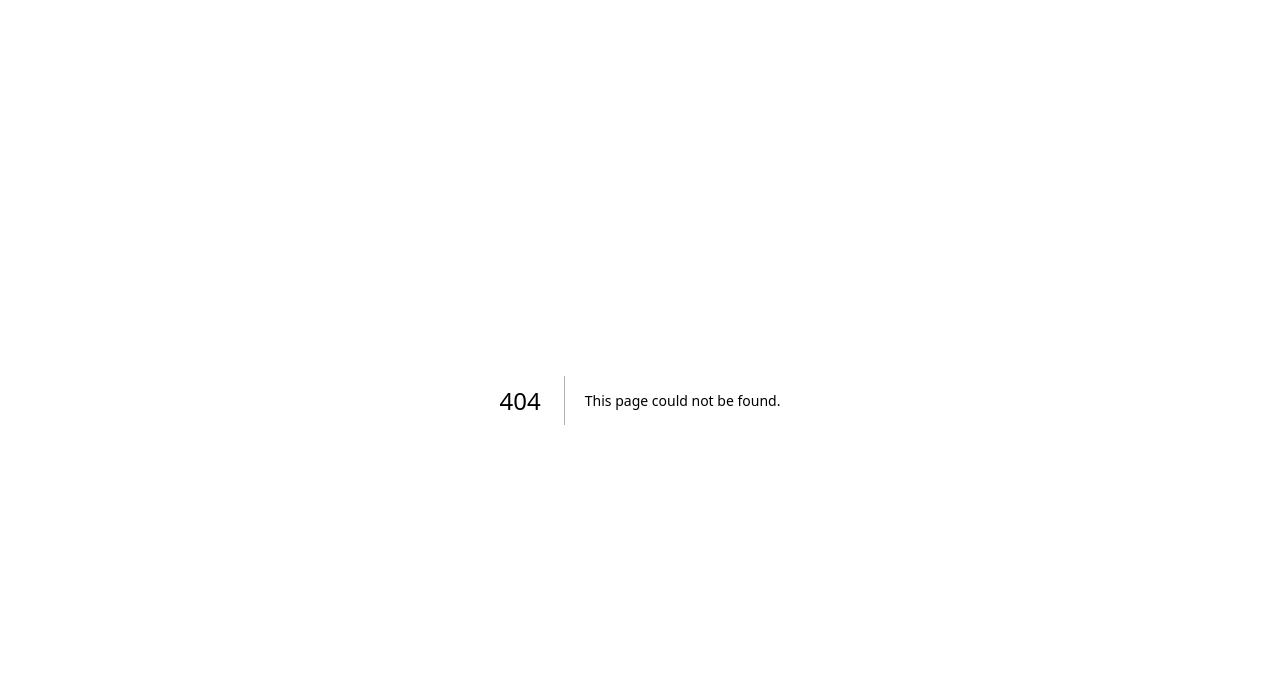
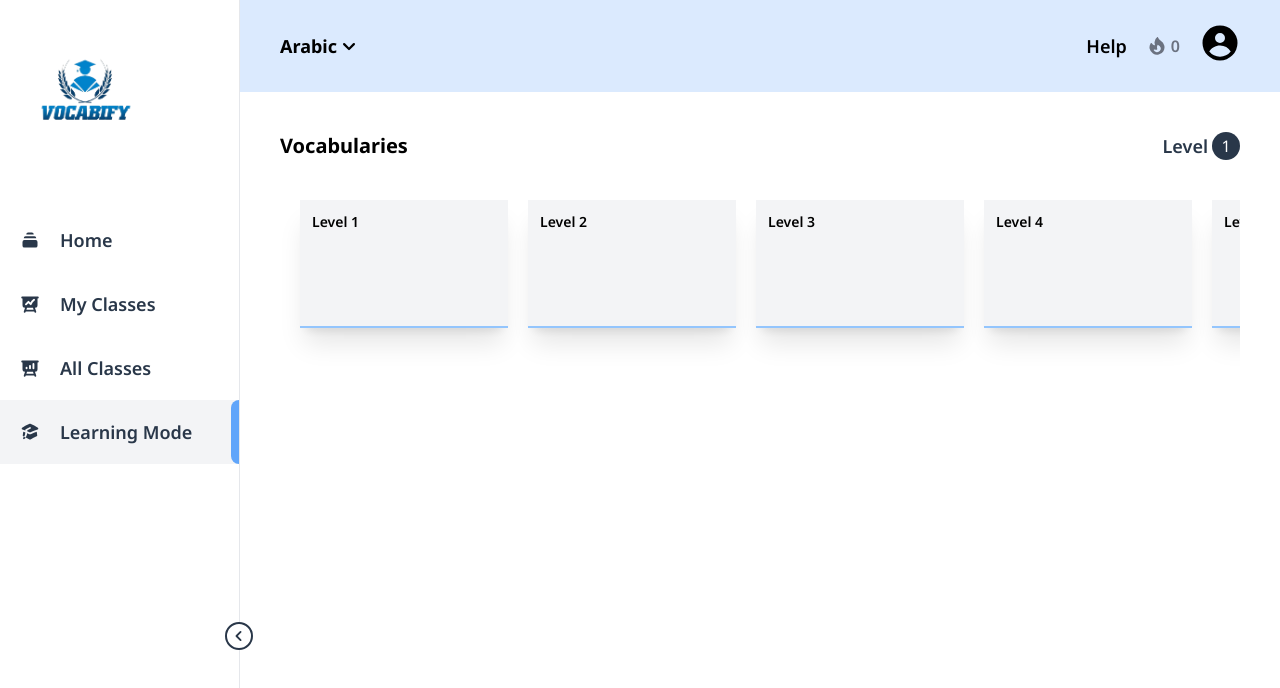
Before and after one commit to HarisShaikh97/language-learning-app, a Next.js app: page /learning-mode in a window 1280 px wide. Before the commit this address had no page. Shown: the top 688 px of the page. Built offline with nearby package versions, Linux system fonts and the light colour scheme.

Commit message:
Learning mode

```diff
--- a/app/all-classes/page.js
+++ b/app/all-classes/page.js
@@ -8,10 +8,21 @@ export default function AllClasses() {
 	return (
 		<Layout>
 			<div className="flex-1 min-h-full flex flex-col gap-5 p-10">
-                <p className="text-2xl font-bold mt-10">Select to add a Course</p>
-                <div className="w-full grid grid-flow-row md:grid-cols-3 gap-5">
+				<p className="text-2xl font-bold mt-10">
+					Select to add a Course
+				</p>
+				<div className="w-full md:w-fit grid grid-flow-row md:grid-flow-col gap-5">
 					{coursesData?.map((item, key) => {
-                        return <LanguageCard id={1} name={item?.title} flagImage={item?.flagImage} image={item?.image} href="/my-courses" key={key} />
+						return (
+							<LanguageCard
+								id={1}
+								name={item?.title}
+								flagImage={item?.flagImage}
+								image={item?.image}
+								href="/my-courses"
+								key={key}
+							/>
+						)
 					})}
 				</div>
 			</div>
--- a/app/course/[slug]/page.js
+++ b/app/course/[slug]/page.js
@@ -1,6 +1,6 @@
 "use client"
 
-import { useState, useRef, useEffect } from "react"
+import { useState } from "react"
 // import {
 //     CheckIcon,
 //     MagnifyingGlassIcon,
@@ -109,7 +109,7 @@ export default function Course({ params }) {
 					<p className="text-2xl font-bold mt-10">
 						Continue learning
 					</p>
-					<div className="h-36 w-60 sm:h-28 sm:w-72 shadow-xl bg-sky-100 border-b-2 border-sky-300 flex flex-col justify-between p-3">
+					<div className="h-36 w-60 sm:h-28 sm:w-72 shadow-xl bg-sky-100 border-b-2 border-sky-300 flex flex-col justify-between p-3 ml-5">
 						<p className="text-xs font-bold">Abjad</p>
 						<div className="flex flex-col sm:flex-row sm:items-center gap-3 sm:gap-0 justify-between w-full">
 							<p>Deciphering the letters</p>
@@ -130,8 +130,8 @@ export default function Course({ params }) {
                                     <ChevronLeftIcon className="size-5 text-black" />
                                 </button>
                             )} */}
-							<div className="w-full overflow-x-auto scrollbar-none">
-								<div className="flex flex-col sm:flex-row gap-5 sm:items-center">
+							<div className="w-full overflow-x-auto scrollbar-none pl-5 pb-20">
+								<div className="flex flex-col md:flex-row gap-5 sm:items-center w-fit">
 									{coursesData
 										?.find((course) => {
 											return (
--- /dev/null
+++ b/app/learning-mode/page.js
@@ -0,0 +1,169 @@
+"use client"
+
+import { useState } from "react"
+import Layout from "@/components/layout/Layout"
+import ScenarioPopup from "@/components/scenario-popup/ScenarioPopup"
+import { ScenarioCard } from "@/components/scenario-card/ScenarioCard"
+
+export default function LearningMode() {
+	const [showPopup, setShowPopup] = useState(false)
+	const [selectedScenario, setSelectedScenario] = useState()
+
+	const data = [
+		{
+			id: "1",
+			title: "Level 1",
+			description: "Description of how to count in Arabic...",
+			translations: [
+				{
+					english: "one",
+					arabic: "واحد"
+				},
+				{
+					english: "two",
+					arabic: "اثنان"
+				},
+				{
+					english: "three",
+					arabic: "ثلاثة"
+				}
+			]
+		},
+		{
+			id: "2",
+			title: "Level 2",
+			description:
+				"Description of daily basic communication in Arabic...",
+			translations: [
+				{
+					english: "hello",
+					arabic: "مرحبا"
+				},
+				{
+					english: "goodbye",
+					arabic: "وداعا"
+				},
+				{
+					english: "thank you",
+					arabic: "شكرا لك"
+				}
+			]
+		},
+		{
+			id: "3",
+			title: "Level 3",
+			description: "Description of how to count in Arabic...",
+			translations: [
+				{
+					english: "one",
+					arabic: "واحد"
+				},
+				{
+					english: "two",
+					arabic: "اثنان"
+				},
+				{
+					english: "three",
+					arabic: "ثلاثة"
+				}
+			]
+		},
+		{
+			id: "4",
+			title: "Level 4",
+			description:
+				"Description of daily basic communication in Arabic...",
+			translations: [
+				{
+					english: "hello",
+					arabic: "مرحبا"
+				},
+				{
+					english: "goodbye",
+					arabic: "وداعا"
+				},
+				{
+					english: "thank you",
+					arabic: "شكرا لك"
+				}
+			]
+		},
+		{
+			id: "5",
+			title: "Level 5",
+			description: "Description of how to count in Arabic...",
+			translations: [
+				{
+					english: "one",
+					arabic: "واحد"
+				},
+				{
+					english: "two",
+					arabic: "اثنان"
+				},
+				{
+					english: "three",
+					arabic: "ثلاثة"
+				}
+			]
+		},
+		{
+			id: "6",
+			title: "Level 6",
+			description:
+				"Description of daily basic communication in Arabic...",
+			translations: [
+				{
+					english: "hello",
+					arabic: "مرحبا"
+				},
+				{
+					english: "goodbye",
+					arabic: "وداعا"
+				},
+				{
+					english: "thank you",
+					arabic: "شكرا لك"
+				}
+			]
+		}
+	]
+
+	return (
+		<Layout>
+			<div className="min-h-full flex-1 flex flex-col gap-10 relative p-10">
+				{showPopup && (
+					<ScenarioPopup
+						id={selectedScenario}
+						setShowPopup={setShowPopup}
+					/>
+				)}
+				<div className="flex flex-row items-center justify-between w-full">
+					<p className="text-xl font-bold">Vocabularies</p>
+					<div className="flex flex-row items-center gap-1">
+						<p className="text-primary text-lg font-semibold">
+							Level
+						</p>
+						<div className="size-7 flex items-center justify-center rounded-full bg-primary text-white">
+							1
+						</div>
+					</div>
+				</div>
+				<div className="w-full overflow-x-auto scrollbar-none pl-5 pb-20">
+					<div className="flex flex-col md:flex-row gap-5 sm:items-center w-fit">
+						{data?.map((item, key) => (
+							<ScenarioCard
+								id={item?.id}
+								name={item?.title}
+								isPremium={item?.isPremium}
+								setSelectedScenario={setSelectedScenario}
+								setShowPopup={setShowPopup}
+								key={key}
+							/>
+						))}
+					</div>
+				</div>
+			</div>
+		</Layout>
+	)
+}
--- a/components/scenario-popup/ScenarioPopup.js
+++ b/components/scenario-popup/ScenarioPopup.js
@@ -21,7 +21,8 @@ export default function ScenarioPopup({ id, setShowPopup }) {
 	// console.log(coursesData);
 
 	return (
-		<div className="w-[250px] sm:w-[500px] absolute top-5 sm:left-52 bg-white rounded-xl border z-50 flex flex-col gap-5 items-center p-5 shadow-xl">
+		<div className="fixed top-0 left-0 h-screen w-screen bg-primary bg-opacity-35 z-20">
+			<div className="w-[250px] sm:w-[500px] absolute top-32 left-[20%] lg:left-[35%] bg-white rounded-xl border z-50 flex flex-col gap-5 items-center p-5 shadow-xl">
 				<div className="w-full flex justify-end">
 					<button
 						onClick={() => {
@@ -89,5 +90,6 @@ export default function ScenarioPopup({ id, setShowPopup }) {
 						)
 					})}
 			</div>
+		</div>
 	)
 }
--- a/components/sidenav/SideNav.js
+++ b/components/sidenav/SideNav.js
@@ -1,34 +1,33 @@
-"use client";
+"use client"
 
-import { useState } from "react";
-import Image from "next/image";
-import { usePathname } from "next/navigation";
-import Link from "next/link";
+import { useState } from "react"
+import Image from "next/image"
+import { usePathname } from "next/navigation"
+import Link from "next/link"
 import {
 	RectangleStackIcon,
 	PresentationChartLineIcon,
 	PresentationChartBarIcon,
-    FilmIcon,
-    ChatBubbleOvmyeftEllipsisIcon,
+	AcademicCapIcon,
 	ChevronLeftIcon,
 	ChevronRightIcon
-} from "@heroicons/react/16/solid";
+} from "@heroicons/react/16/solid"
 
 export default function SideNav() {
-    const pathname = usePathname();
+	const pathname = usePathname()
 
-    const [collapsed, setCollapsed] = useState(false);
+	const [collapsed, setCollapsed] = useState(false)
 
 	return (
 		<div
 			className={`h-full ${
-                collapsed ? "w-24" : "w-24 sm:w-60"
+				collapsed ? "w-24" : "w-24 lg:w-60"
 			} border-r flex flex-col gap-16 pt-10 relative`}
 		>
 			<button
-                className="h-7 w-7 rounded-full border-2 border-primary absolute -right-[14px] bottom-[150px] bg-white hidden sm:flex items-center justify-center z-50"
+				className="size-7 rounded-full border-2 border-primary absolute -right-[14px] bottom-[150px] bg-white hidden lg:flex items-center justify-center z-10"
 				onClick={() => {
-                    setCollapsed(!collapsed);
+					setCollapsed(!collapsed)
 				}}
 			>
 				{collapsed ? (
@@ -42,15 +41,15 @@ export default function SideNav() {
 				alt="logo"
 				height={150}
 				width={150}
-                className="pl-2 sm:pl-5"
+				className="pl-2 lg:pl-5"
 			/>
 			<div className="flex-1 flex flex-col">
 				{pathname === "/home" ? (
 					<div className="flex flex-row items-center justify-between h-16 bg-gray-100">
-                        <div className="flex flex-row sm:gap-5 items-center pl-5">
+						<div className="flex flex-row lg:gap-5 items-center pl-5">
 							<RectangleStackIcon className="size-5 text-primary" />
 							{!collapsed && (
-                                <p className="hidden sm:flex text-lg text-primary font-semibold">
+								<p className="hidden lg:flex text-lg text-primary font-semibold">
 									Home
 								</p>
 							)}
@@ -60,11 +59,11 @@ export default function SideNav() {
 				) : (
 					<Link
 						href={"/home"}
-                        className="flex flex-row sm:gap-5 items-center h-16 pl-5 hover:bg-gray-50"
+						className="flex flex-row lg:gap-5 items-center h-16 pl-5 hover:bg-gray-50"
 					>
 						<RectangleStackIcon className="size-5 text-primary" />
 						{!collapsed && (
-                            <p className="hidden sm:flex text-lg text-primary font-semibold">
+							<p className="hidden lg:flex text-lg text-primary font-semibold">
 								Home
 							</p>
 						)}
@@ -72,10 +71,10 @@ export default function SideNav() {
 				)}
 				{pathname === "/my-classes" ? (
 					<div className="flex flex-row items-center justify-between h-16 bg-gray-100">
-                        <div className="flex flex-row sm:gap-5 items-center pl-5">
+						<div className="flex flex-row lg:gap-5 items-center pl-5">
 							<PresentationChartLineIcon className="size-5 text-primary" />
 							{!collapsed && (
-                                <p className="hidden sm:flex text-lg text-primary font-semibold">
+								<p className="hidden lg:flex text-lg text-primary font-semibold">
 									My Classes
 								</p>
 							)}
@@ -85,11 +84,11 @@ export default function SideNav() {
 				) : (
 					<Link
 						href={"/my-classes"}
-                        className="flex flex-row sm:gap-5 items-center h-16 pl-5 hover:bg-gray-50"
+						className="flex flex-row lg:gap-5 items-center h-16 pl-5 hover:bg-gray-50"
 					>
 						<PresentationChartLineIcon className="size-5 text-primary" />
 						{!collapsed && (
-                            <p className="hidden sm:flex text-lg text-primary font-semibold">
+							<p className="hidden lg:flex text-lg text-primary font-semibold">
 								My Classes
 							</p>
 						)}
@@ -97,10 +96,10 @@ export default function SideNav() {
 				)}
 				{pathname === "/all-classes" ? (
 					<div className="flex flex-row items-center justify-between h-16 bg-gray-100">
-                        <div className="flex flex-row sm:gap-5 items-center pl-5">
+						<div className="flex flex-row lg:gap-5 items-center pl-5">
 							<PresentationChartLineIcon className="size-5 text-primary" />
 							{!collapsed && (
-                                <p className="hidden sm:flex text-lg text-primary font-semibold">
+								<p className="hidden lg:flex text-lg text-primary font-semibold">
 									All Classes
 								</p>
 							)}
@@ -110,17 +109,42 @@ export default function SideNav() {
 				) : (
 					<Link
 						href={"/all-classes"}
-                        className="flex flex-row sm:gap-5 items-center h-16 pl-5 hover:bg-gray-50"
+						className="flex flex-row lg:gap-5 items-center h-16 pl-5 hover:bg-gray-50"
 					>
 						<PresentationChartBarIcon className="size-5 text-primary" />
 						{!collapsed && (
-                            <p className="hidden sm:flex text-lg text-primary font-semibold">
+							<p className="hidden lg:flex text-lg text-primary font-semibold">
 								All Classes
+							</p>
+						)}
+					</Link>
+				)}
+				{pathname === "/learning-mode" ? (
+					<div className="flex flex-row items-center justify-between h-16 bg-gray-100">
+						<div className="flex flex-row lg:gap-5 items-center pl-5">
+							<AcademicCapIcon className="size-5 text-primary" />
+							{!collapsed && (
+								<p className="hidden lg:flex text-lg text-primary font-semibold">
+									Learning Mode
+								</p>
+							)}
+						</div>
+						<div className="h-full w-2 bg-blue-400 rounded-s-full" />
+					</div>
+				) : (
+					<Link
+						href={"/learning-mode"}
+						className="flex flex-row lg:gap-5 items-center h-16 pl-5 hover:bg-gray-50"
+					>
+						<AcademicCapIcon className="size-5 text-primary" />
+						{!collapsed && (
+							<p className="hidden lg:flex text-lg text-primary font-semibold">
+								Learning Mode
 							</p>
 						)}
 					</Link>
 				)}
 			</div>
 		</div>
-    );
+	)
 }
--- a/utils/Data.js
+++ b/utils/Data.js
@@ -49,7 +49,7 @@ export const coursesData = [
 						]
 					},
 					{
-						id: "1",
+						id: "3",
 						title: "How to Count in Arabic",
 						description: "Description of how to count in Arabic...",
 						translations: [
@@ -68,7 +68,7 @@ export const coursesData = [
 						]
 					},
 					{
-						id: "2",
+						id: "4",
 						title: "Daily Basic Communication in Arabic",
 						description:
 							"Description of daily basic communication in Arabic...",
@@ -88,7 +88,7 @@ export const coursesData = [
 						]
 					},
 					{
-						id: "1",
+						id: "5",
 						title: "How to Count in Arabic",
 						description: "Description of how to count in Arabic...",
 						translations: [
@@ -107,7 +107,7 @@ export const coursesData = [
 						]
 					},
 					{
-						id: "2",
+						id: "6",
 						title: "Daily Basic Communication in Arabic",
 						description:
 							"Description of daily basic communication in Arabic...",
```
Lines whose indentation alone changed are shown as unchanged.
